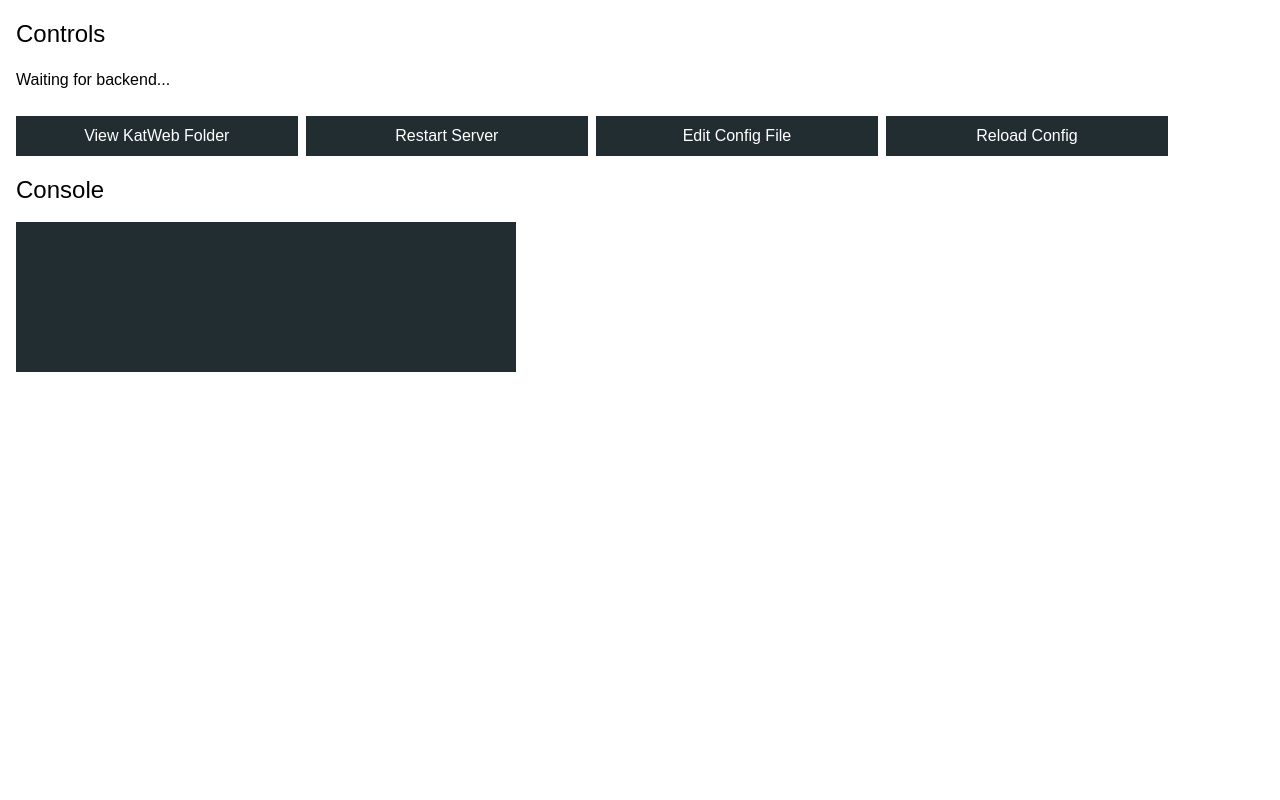
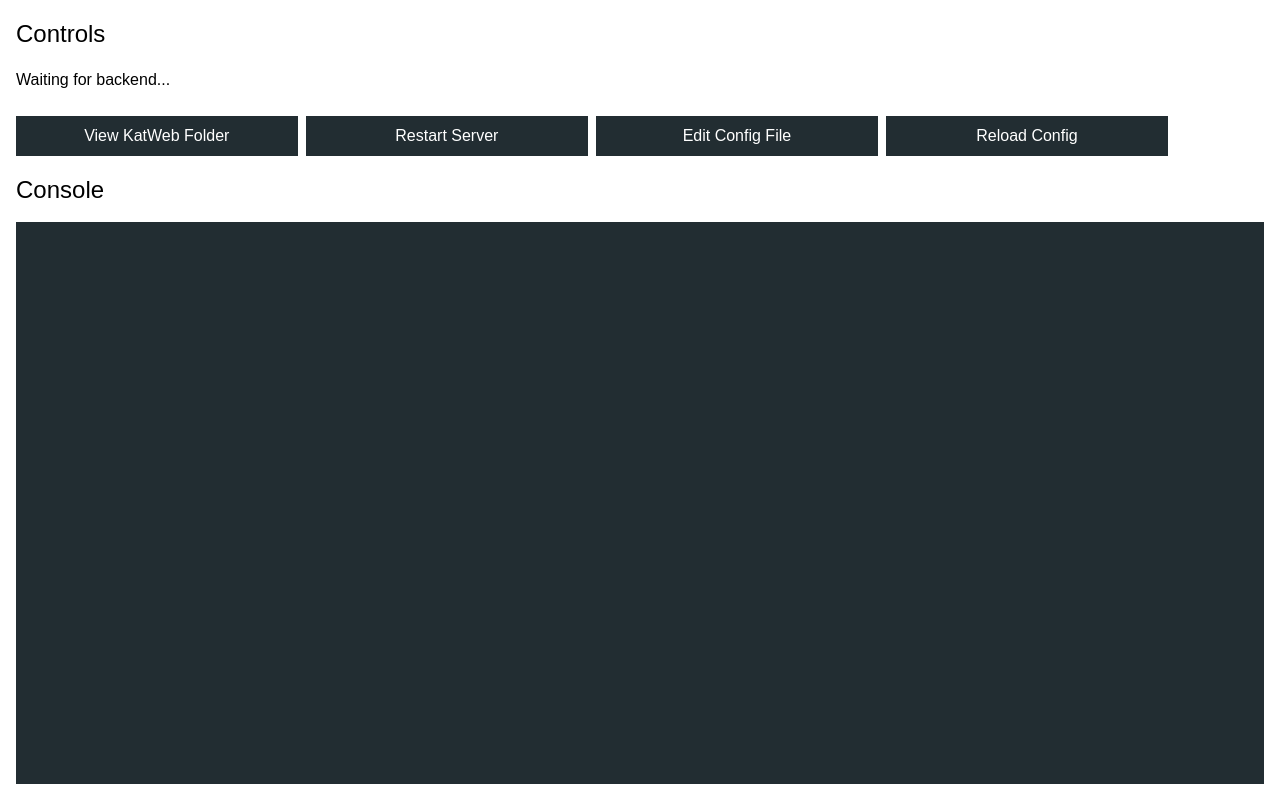
Before and after one commit to Kittyhacker101-Software/KatWeb, a plain HTML site: page gui/index.html in a window 1280 px wide. Drawn offline with Linux system fonts and the light colour scheme.

Commit message:
Improved console scailing

```diff
--- a/gui/index.html
+++ b/gui/index.html
@@ -2,10 +2,11 @@
 <html lang=en>
 	<head>
 		<meta content="width=device-width,initial-scale=1,minimum-scale=1,maximum-scale=1" name=viewport>
-		<style>body{margin:0;font:16px/1.5 sans-serif;overflow-x:hidden;-webkit-user-select:none;cursor:default}#div{padding:16px}h3{font-weight:400;margin:0;font-size:24px}#output,a{color:#fff;background-color:#222d32}#output::selection{background:#fff;color:#222d32}a,span{text-align:center}a{display:inline-block;text-decoration:none;max-width:200px;padding:8px 16px;width:40%;margin:8px 4px auto auto}span{position:absolute;width:100%;padding:3px 0;color:#fff;right:20px}#output{overflow-y:scroll;word-wrap:break-word;display:flex;flex-direction:column-reverse;font-size:14px;font-family:monospace;bottom:0;max-width:500px;height:150px;width:100%;-webkit-user-select:auto;margin-bottom:0}::-webkit-scrollbar{width:12px;background-color:#222d32}::-webkit-scrollbar-track{-webkit-box-shadow:inset 0 0 6px rgba(0,0,0,.8)}::-webkit-scrollbar-thumb{-webkit-box-shadow:inset 0 0 6px rgba(0,0,0,.8)}a:hover{box-shadow:0 8px 16px 0 rgba(0,0,0,.2),0 6px 20px 0 rgba(0,0,0,.19);transition:box-shadow .15s,opacity .25s,filter .25s,border .15s}@media (max-width:435px){a{width:90%!important;max-width:440px!important}}@media (min-width:1000px){a{width:20%!important;max-width:none!important}}</style>
+		<style>body{margin:0;font:16px/1.5 sans-serif;overflow-x:hidden;-webkit-user-select:none;cursor:default}div{padding:16px}#div{padding:0!important}h3{font-weight:400;margin:0;font-size:24px}#output,a{color:#fff;background-color:#222d32}#output::selection{background:#fff;color:#222d32}a,span{text-align:center}a{display:inline-block;text-decoration:none;max-width:200px;padding:8px 16px;width:40%;margin:8px 4px auto auto}span{position:absolute;width:100%;padding:3px 0;color:#fff;right:20px}#output{overflow-y:scroll;word-wrap:break-word;display:flex;flex-direction:column-reverse;font-size:14px;font-family:monospace;bottom:0;width:100%;-webkit-user-select:auto;margin-bottom:0}::-webkit-scrollbar{width:12px;background-color:#222d32}::-webkit-scrollbar-track{-webkit-box-shadow:inset 0 0 6px rgba(0,0,0,.8)}::-webkit-scrollbar-thumb{-webkit-box-shadow:inset 0 0 6px rgba(0,0,0,.8)}a:hover{box-shadow:0 8px 16px 0 rgba(0,0,0,.2),0 6px 20px 0 rgba(0,0,0,.19);transition:box-shadow .15s,opacity .25s,filter .25s,border .15s}@media (max-width:435px){a{width:90%!important;max-width:440px!important}}@media (min-width:1000px){a{width:20%!important;max-width:none!important}}</style>
 	</head>
 	<body>
-		<div id=div>
+		<div>
+			<div id=div>
 			<h3>Controls</h3>
 			<p id=statbar>Waiting for backend...</p>
 			<a onclick="socket.send('folder')">View KatWeb Folder</a>
@@ -14,6 +15,7 @@
 			<a onclick="socket.send('reload')">Reload Config</a>
 			<p></p>
 			<h3>Console</h3>
+			</div>
 			<p id=output>
 		</div>
 		<script>
@@ -46,6 +48,14 @@
 			return document.getElementById("statbar").innerHTML = event.data
 		}
 
+		function resizeConsole() {
+			document.getElementById('output').style.height = (window.innerHeight - 46) - document.getElementById('div').offsetHeight + "px";
+		}
+
+		resizeConsole()
+		window.onresize = function(event) {
+			resizeConsole()
+		};
 		String.prototype.trimdata = function (length) {
 			if (0 > length) {
 				return this.substring(0, this.length+length)
```
